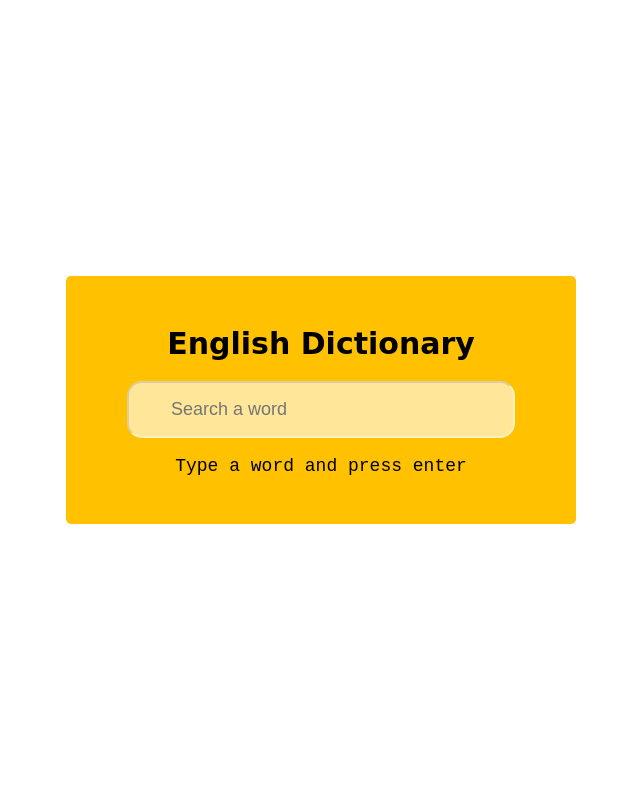
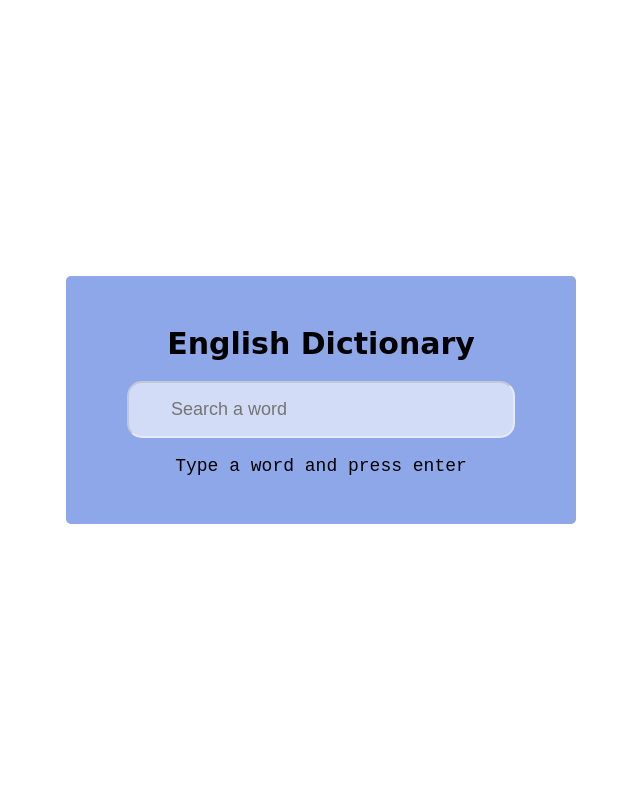
Before and after one commit to surajsharma14/Web-Dev-Project-for-Hacktoberfest2023, a PHP site: page / in a window 1280 px wide. Shown: the whole page, without its empty margins (319-959 px from the left). Run offline with PHP 8.4, Linux system fonts and the light colour scheme.

Commit message:
primary color changed

```diff
--- a/Dictionary_App/style.css
+++ b/Dictionary_App/style.css
@@ -1,5 +1,5 @@
 :root{
-  --primary_color:#ffc100;
+  --primary_color:#8EA7E9;
 }
 
 body {
```
